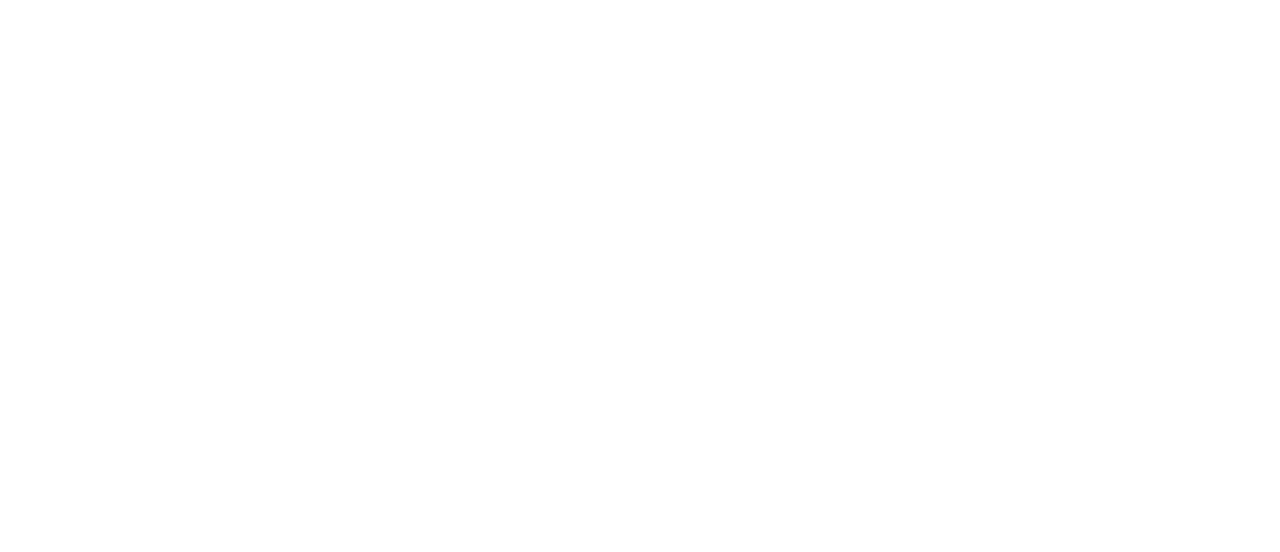
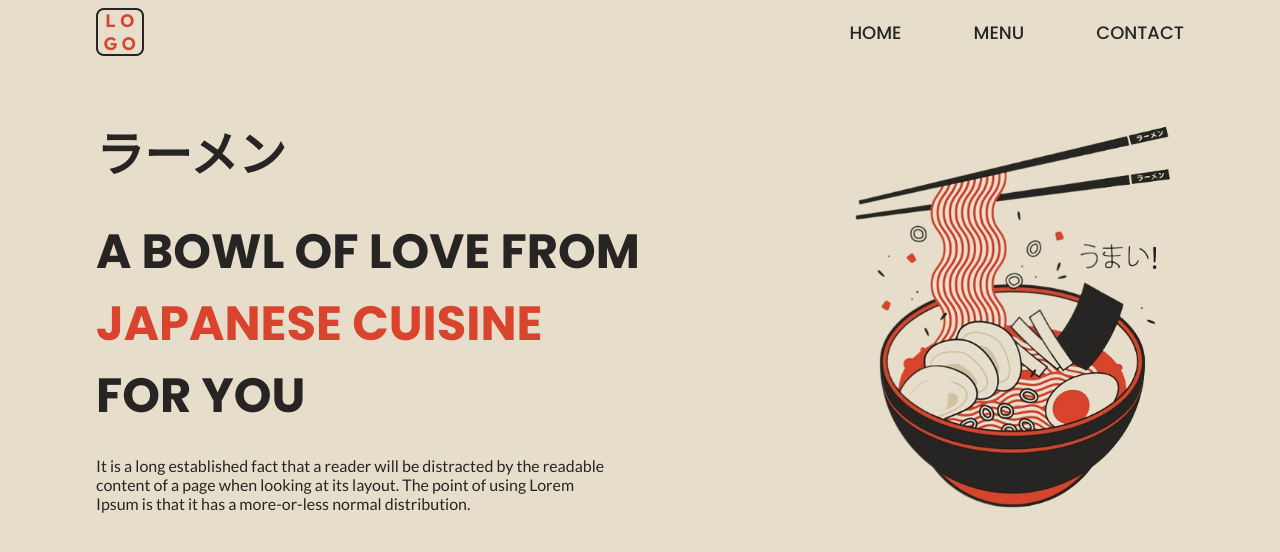
Before and after one commit to Bibolbd/restaurant-page, a website built with webpack: page dist/index.html in a window 1280 px wide. Built offline with nearby package versions, Linux system fonts and the light colour scheme.

Commit message:
home page barebone

```diff
--- a/dist/index.html
+++ b/dist/index.html
@@ -1,13 +1,36 @@
 <!DOCTYPE html>
 <html lang="en">
-<head>
-    <meta charset="UTF-8">
-    <meta http-equiv="X-UA-Compatible" content="IE=edge">
-    <meta name="viewport" content="width=device-width, initial-scale=1.0">
+  <head>
+    <meta charset="UTF-8" />
+    <meta http-equiv="X-UA-Compatible" content="IE=edge" />
+    <meta name="viewport" content="width=device-width, initial-scale=1.0" />
+    <link rel="stylesheet" href="styles.css" />
     <title>Document</title>
-</head>
-<body>
-    <div id="content"></div>
-<script src="main.js"></script>
-</body>
+  </head>
+  <body>
+    <div id="content">
+      <nav>
+        <img src="../src/assets/logo.png" alt="logo" />
+        <div class="navItem">
+          <p>home</p>
+          <p>menu</p>
+          <p>contact</p>
+        </div>
+      </nav>
+
+      <main>
+        <section>
+          <p class="heading">ラーメン</p>
+          <p class="heading">A BOWL OF LOVE FROM<br><span style="color: var(--red);">JAPANESE CUISINE</span><br>FOR YOU</p>
+          <p class="paragraph">
+            It is a long established fact that a reader will be distracted by
+            the readable<br>content of a page when looking at its layout. The point of using Lorem<br>Ipsum is that it has a more-or-less normal
+            distribution.
+          </p>
+        </section>
+        <img src="../src/assets/ramen-removebg-preview.png" alt="ramen" />
+      </main>
+    </div>
+    <script src="main.js"></script>
+  </body>
 </html>
--- /dev/null
+++ b/dist/styles.css
@@ -0,0 +1,90 @@
+@import url("https://fonts.googleapis.com/css2?family=Lato:ital,wght@0,100;0,300;0,400;0,700;0,900;1,100;1,300;1,400;1,700;1,900&display=swap");
+@import url("https://fonts.googleapis.com/css2?family=Poppins:ital,wght@0,100;0,200;0,300;0,400;0,500;0,600;0,700;0,800;0,900;1,100;1,200;1,300;1,400;1,500;1,600;1,700;1,800;1,900&display=swap");
+
+:root {
+  --bg-color: #e6decb;
+  --red: #d8442e;
+  --black: #262523;
+}
+
+.heading {
+  font-family: "Poppins";
+  font-size: 48px;
+  line-height: 72px;
+  font-weight: 700;
+  color: var(--black);
+}
+
+.paragraph {
+  font-family: "Lato";
+  font-style: normal;
+  font-weight: 400;
+  font-size: 16px;
+  line-height: 19px;
+  color: var(--black);
+}
+
+.navItem {
+  font-family: "Poppins";
+  font-style: normal;
+  font-weight: 500;
+  font-size: 18px;
+  line-height: 27px;
+  color: var(--black);
+  text-transform: uppercase;
+}
+
+*,
+::after,
+::before {
+  box-sizing: border-box;
+  margin: 0;
+  padding: 0;
+}
+
+body {
+  width: 100%;
+  height: 100vh;
+}
+
+#content {
+  width: 100%;
+  height: 100%;
+  background-color: var(--bg-color);
+  display: flex;
+  flex-direction: column;
+  gap: 4em;
+  padding: 0.5rem 6rem;
+}
+
+nav {
+  display: flex;
+  justify-content: space-between;
+  align-items: center;
+  width: 100%;
+}
+
+nav > div {
+  display: flex;
+  justify-content: center;
+  align-items: center;
+  gap: 4em;
+}
+
+main {
+  display: flex;
+  justify-content: space-between;
+  align-items: center;
+}
+
+main > section {
+  display: flex;
+  flex-direction: column;
+  justify-content: center;
+  align-items: flex-start;
+  gap: 1.5rem;
+}
+
+main > img {
+  width: 350px;
+}
```
Also changed, not shown: src/assets/logo.png (added), src/assets/ramen-removebg-preview.png (added).
